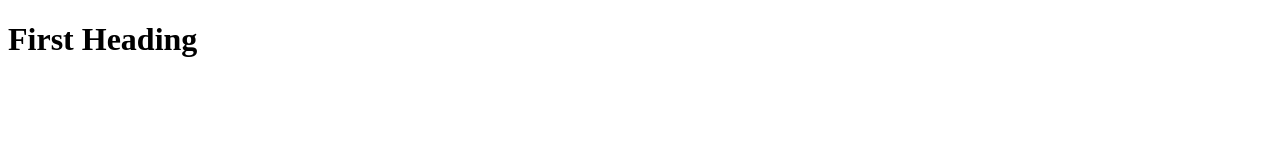
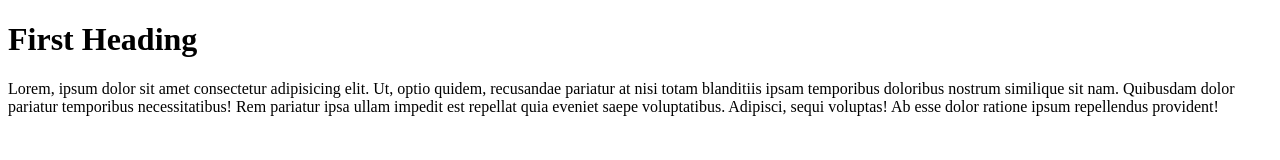
Before and after one commit to atblogs/atblogs.github.io, a plain HTML site: page index.html in a window 1280 px wide. Drawn offline with Linux system fonts and the light colour scheme.

Commit message:
Added p tag to index file

```diff
--- a/index.html
+++ b/index.html
@@ -7,5 +7,6 @@
 </head>
 <body>
      <h1>First Heading</h1>
+     <p>Lorem, ipsum dolor sit amet consectetur adipisicing elit. Ut, optio quidem, recusandae pariatur at nisi totam blanditiis ipsam temporibus doloribus nostrum similique sit nam. Quibusdam dolor pariatur temporibus necessitatibus! Rem pariatur ipsa ullam impedit est repellat quia eveniet saepe voluptatibus. Adipisci, sequi voluptas! Ab esse dolor ratione ipsum repellendus provident!</p>
 </body>
 </html>
```
